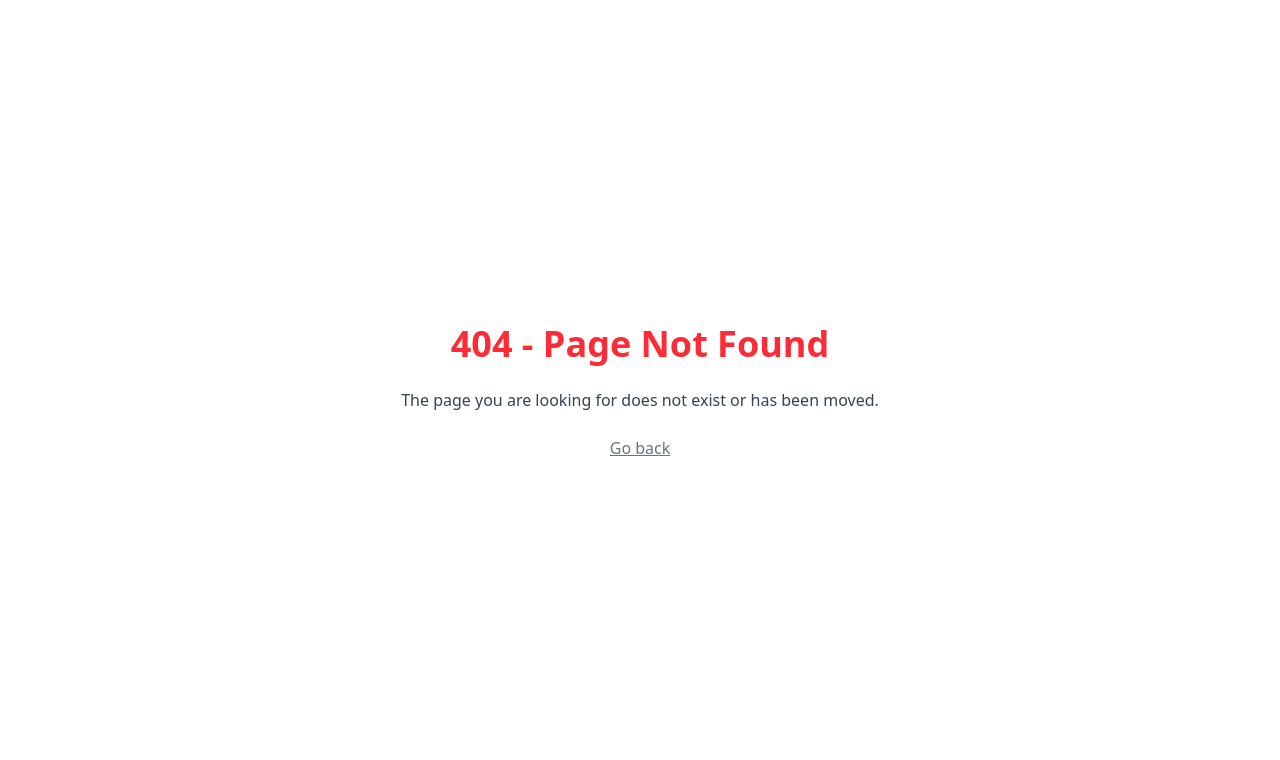
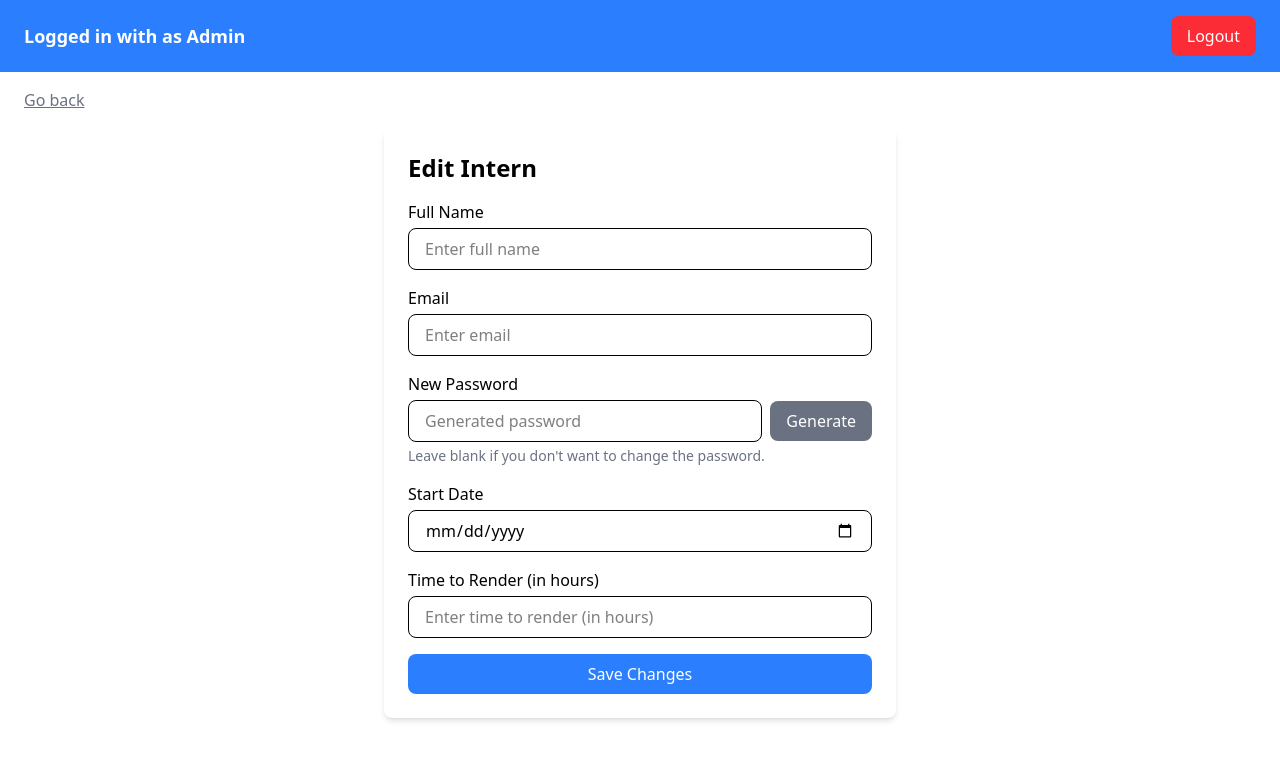
Before and after one commit to up-cids-dsppp/UP-CIDS-DSPPP-Internship-Attendance, a Vue app in the folder frontend/: page /admin/interns/1/edit in a window 1280 px wide. Before the commit this address had no page. Shown: the top 760 px of the page. Built offline with nearby package versions, Linux system fonts and the light colour scheme; no server answers; sample sign-in values are in the browser's storage.

Commit message:
feat: edit intern form

```diff
--- a/frontend/src/router/index.js
+++ b/frontend/src/router/index.js
@@ -79,6 +79,11 @@ const router = createRouter({
       component: AdminInternAttendanceView, // Correctly reference the imported component
     },
     {
+      path: '/admin/interns/:id/edit',
+      name: 'admin_edit_intern',
+      component: () => import('@/views/EditInternView.vue'), // Lazy load the component
+    },
+    {
       path: '/:pathMatch(.*)*',
       name: 'not_found',
       component: NotFoundView,
--- a/frontend/src/views/AdminInternProfileView.vue
+++ b/frontend/src/views/AdminInternProfileView.vue
@@ -239,6 +239,15 @@ const goBack = () => {
       </div>
 
       <h2 class="text-xl font-bold">Intern Profile</h2>
+      <!-- Edit Intern Button -->
+      <div class="mb-2 mt-2">
+        <button
+          @click="router.push(`/admin/interns/${internId}/edit`)"
+          class="bg-blue-500 text-white px-4 py-2 rounded-lg hover:bg-blue-600 transition"
+        >
+          Edit Intern
+        </button>
+      </div>
       <p class="mt-2"><strong>Full Name:</strong> {{ internDetails.full_name }}</p>
       <p class="mt-2"><strong>Email:</strong> {{ internDetails.email }}</p>
       <p class="mt-2"><strong>Start Date:</strong> {{ internDetails.start_date }}</p>
--- /dev/null
+++ b/frontend/src/views/EditInternView.vue
@@ -0,0 +1,237 @@
+<script setup>
+import { ref, onMounted } from 'vue'
+import { useRouter, useRoute } from 'vue-router'
+import axios from 'axios'
+import { useAuthStore } from '../stores/auth' // Import the auth store
+import NavBar from '../components/NavBar.vue'
+
+// Helper function to get today's date in YYYY-MM-DD format
+const getCurrentDate = () => {
+  const today = new Date()
+  const year = today.getFullYear()
+  const month = String(today.getMonth() + 1).padStart(2, '0')
+  const day = String(today.getDate()).padStart(2, '0')
+  return `${year}-${month}-${day}`
+}
+
+const router = useRouter()
+const route = useRoute()
+const internId = route.params.id
+const authStore = useAuthStore() // Access the auth store
+
+// Form fields for the intern
+const fullName = ref('')
+const email = ref('')
+const password = ref('') // New password (optional)
+const startDate = ref('')
+const timeToRender = ref('')
+
+// Store the admin's email
+const adminEmail = ref('')
+
+// Modal state
+const showConfirmationModal = ref(false) // Control confirmation modal visibility
+
+// Fetch the intern's details when the component is mounted
+onMounted(async () => {
+  try {
+    const adminResponse = await axios.get('/admin/profile')
+    adminEmail.value = adminResponse.data.email
+
+    const internResponse = await axios.get(`/admin/interns/${internId}`)
+    fullName.value = internResponse.data.full_name
+    email.value = internResponse.data.email
+    startDate.value = internResponse.data.start_date
+    timeToRender.value = internResponse.data.time_to_render
+  } catch (error) {
+    console.error('Failed to fetch intern details:', error)
+  }
+})
+
+const errors = ref({}) // Store validation errors
+
+// Generate a strong password
+const generatePassword = () => {
+  const characters = 'ABCDEFGHIJKLMNOPQRSTUVWXYZabcdefghijklmnopqrstuvwxyz0123456789!@#$%^&*'
+  let newPassword = ''
+  for (let i = 0; i < 8; i++) {
+    const randomIndex = Math.floor(Math.random() * characters.length)
+    newPassword += characters[randomIndex]
+  }
+  password.value = newPassword // Set the generated password
+}
+
+// Submit the form
+const handleSubmit = async () => {
+  errors.value = {} // Reset errors
+
+  // Validate inputs
+  if (!fullName.value.trim()) {
+    errors.value.fullName = 'Full name is required.'
+  }
+  if (!email.value.trim()) {
+    errors.value.email = 'Email is required.'
+  }
+  if (!startDate.value.trim()) {
+    errors.value.startDate = 'Start date is required.'
+  }
+  if (!timeToRender.value || timeToRender.value <= 0) {
+    errors.value.timeToRender = 'Time to render must be greater than 0.'
+  }
+
+  // Check if there are any validation errors
+  if (Object.keys(errors.value).length > 0) {
+    return // Stop submission if there are errors
+  }
+
+  // Show the confirmation modal
+  showConfirmationModal.value = true
+}
+
+// Confirm submission
+const confirmSubmit = async () => {
+  try {
+    await axios.put(`/admin/interns/${internId}/`, {
+      full_name: fullName.value,
+      email: email.value,
+      password: password.value || undefined, // Only send password if it's provided
+      start_date: startDate.value,
+      time_to_render: timeToRender.value,
+    })
+    alert('Intern details updated successfully!')
+    showConfirmationModal.value = false // Close the modal
+    router.push(`/admin/interns/${internId}`) // Redirect to the intern's profile
+  } catch (error) {
+    console.error('Failed to update intern details:', error)
+    alert('Failed to update intern details. Please try again.')
+    showConfirmationModal.value = false // Close the modal
+  }
+}
+
+const goBack = () => {
+  router.push(`/admin/interns/${internId}`) // Redirect to the intern's profile
+}
+</script>
+
+<template>
+  <div>
+    <NavBar userType="admin" :userEmail="adminEmail" />
+
+    <p
+      @click="goBack"
+      class="mt-4 ml-6 text-gray-500 underline cursor-pointer hover:text-gray-700"
+    >
+      Go back
+    </p>
+    <div class="max-w-lg mx-auto mt-4 mb-10 p-6 bg-white shadow-md rounded-lg">
+      <h2 class="text-2xl font-bold mb-4">Edit Intern</h2>
+      <form @submit.prevent="handleSubmit" class="flex flex-col gap-4">
+        <div>
+          <label for="fullName" class="block font-medium mb-1">Full Name</label>
+          <input
+            id="fullName"
+            v-model="fullName"
+            type="text"
+            class="w-full px-4 py-2 border rounded-lg focus:outline-none focus:ring-2 focus:ring-blue-500"
+            placeholder="Enter full name"
+            required
+          />
+          <p v-if="errors.fullName" class="text-red-500 text-sm mt-1">{{ errors.fullName }}</p>
+        </div>
+        <div>
+          <label for="email" class="block font-medium mb-1">Email</label>
+          <input
+            id="email"
+            v-model="email"
+            type="email"
+            class="w-full px-4 py-2 border rounded-lg focus:outline-none focus:ring-2 focus:ring-blue-500"
+            placeholder="Enter email"
+            required
+          />
+          <p v-if="errors.email" class="text-red-500 text-sm mt-1">{{ errors.email }}</p>
+        </div>
+        <div class="relative">
+          <label for="password" class="block font-medium mb-1">New Password</label>
+          <div class="flex items-center gap-2">
+            <input
+              id="password"
+              v-model="password"
+              type="text"
+              class="flex-1 px-4 py-2 border rounded-lg focus:outline-none focus:ring-2 focus:ring-blue-500"
+              placeholder="Generated password"
+              readonly
+            />
+            <button
+              type="button"
+              @click="generatePassword"
+              class="px-4 py-2 bg-gray-500 text-white rounded-lg hover:bg-gray-600 transition"
+            >
+              Generate
+            </button>
+          </div>
+          <p class="text-gray-500 text-sm mt-1">Leave blank if you don't want to change the password.</p>
+        </div>
+        <div>
+          <label for="startDate" class="block font-medium mb-1">Start Date</label>
+          <input
+            id="startDate"
+            v-model="startDate"
+            type="date"
+            class="w-full px-4 py-2 border rounded-lg focus:outline-none focus:ring-2 focus:ring-blue-500"
+            required
+          />
+          <p v-if="errors.startDate" class="text-red-500 text-sm mt-1">{{ errors.startDate }}</p>
+        </div>
+        <div>
+          <label for="timeToRender" class="block font-medium mb-1">Time to Render (in hours)</label>
+          <input
+            id="timeToRender"
+            v-model="timeToRender"
+            type="number"
+            class="w-full px-4 py-2 border rounded-lg focus:outline-none focus:ring-2 focus:ring-blue-500"
+            placeholder="Enter time to render (in hours)"
+            required
+          />
+          <p v-if="errors.timeToRender" class="text-red-500 text-sm mt-1">{{ errors.timeToRender }}</p>
+        </div>
+        <button
+          type="submit"
+          class="w-full px-4 py-2 bg-blue-500 text-white rounded-lg hover:bg-blue-600 transition"
+        >
+          Save Changes
+        </button>
+      </form>
+    </div>
+
+    <!-- Confirmation Modal -->
+    <div
+      v-if="showConfirmationModal"
+      class="fixed inset-0 bg-black bg-opacity-30 flex items-center justify-center z-50"
+    >
+      <div class="bg-white rounded-lg p-6 w-[400px] relative">
+        <button
+          @click="showConfirmationModal = false"
+          class="absolute top-4 right-4 text-gray-500 hover:text-gray-700 text-2xl"
+        >
+          &times;
+        </button>
+        <h2 class="text-xl font-bold mb-4">Confirm Submission</h2>
+        <p>Make sure the new password is saved.</p>
+        <div class="flex justify-end mt-4">
+          <button
+            @click="showConfirmationModal = false"
+            class="bg-gray-500 text-white px-4 py-2 rounded-lg hover:bg-gray-600 transition mr-2"
+          >
+            Cancel
+          </button>
+          <button
+            @click="confirmSubmit"
+            class="bg-blue-500 text-white px-4 py-2 rounded-lg hover:bg-blue-600 transition"
+          >
+            Confirm
+          </button>
+        </div>
+      </div>
+    </div>
+  </div>
+</template>
```
Also changed, not shown: 1 other file (tests, documents, lock files or other folders).
